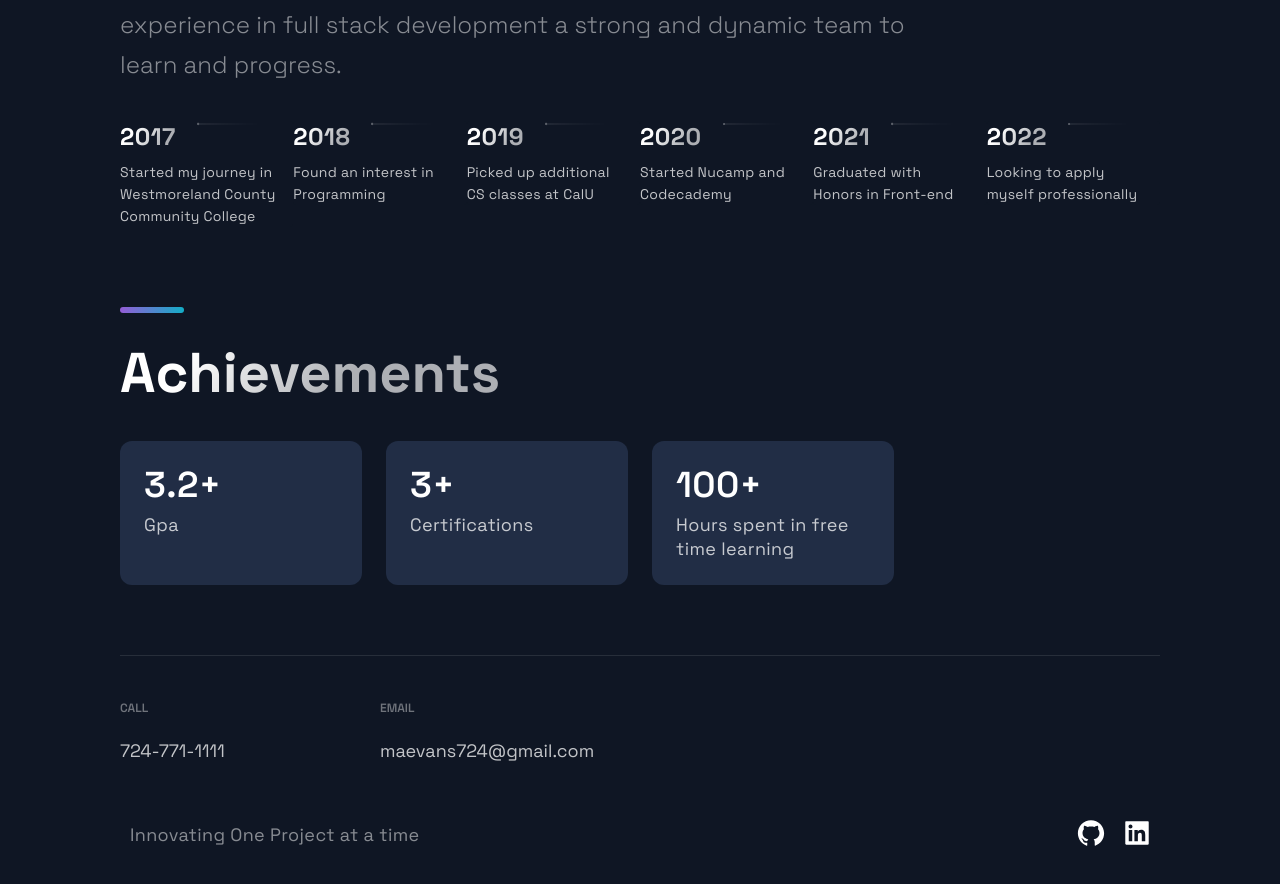
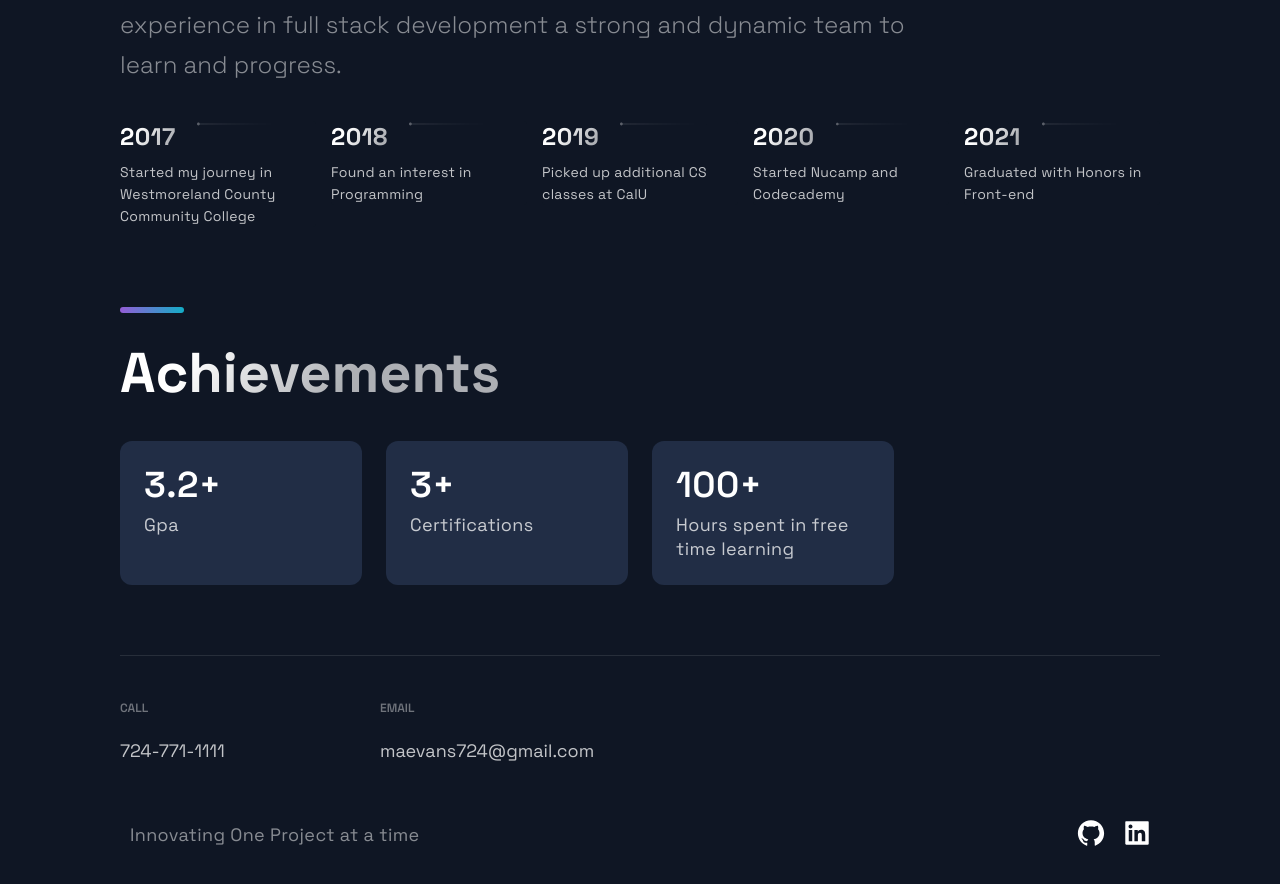
Before and after one commit to chillbroskie/firstPortfolio, a Next.js app: page / in a window 1280 px wide. Shown: the part 4028-4912 px from the top of the page. Built offline with nearby package versions, Linux system fonts and the light colour scheme.

Commit message:
these did not fit well

```diff
--- a/src/constants/constants.js
+++ b/src/constants/constants.js
@@ -87,5 +87,4 @@ export const TimeLineData = [
   { year: 2019, text: "Picked up additional CS classes at CalU" },
   { year: 2020, text: "Started Nucamp and Codecademy" },
   { year: 2021, text: "Graduated with Honors in Front-end" },
-  { year: 2022, text: "Looking to apply myself professionally" },
 ];
```
